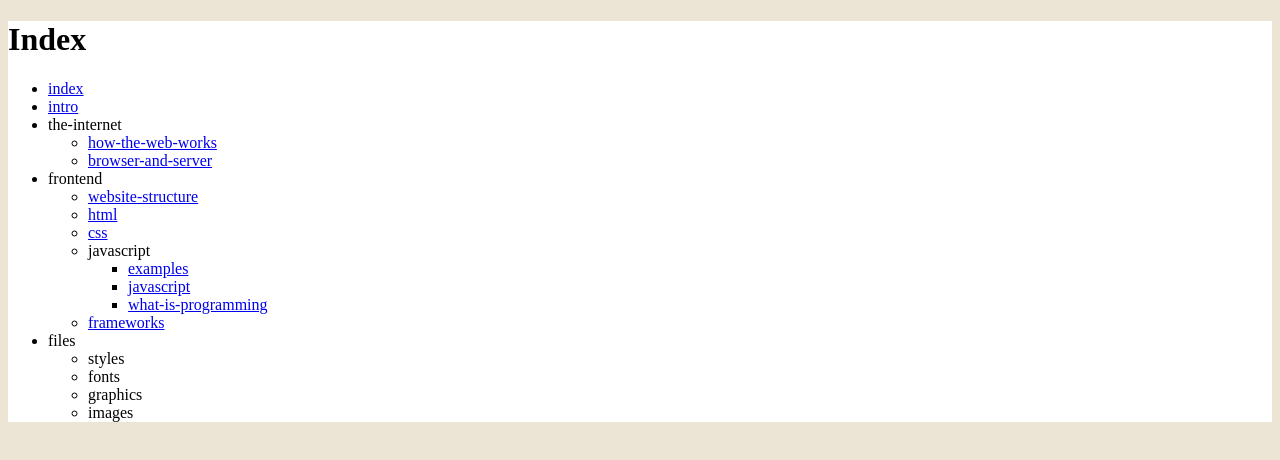
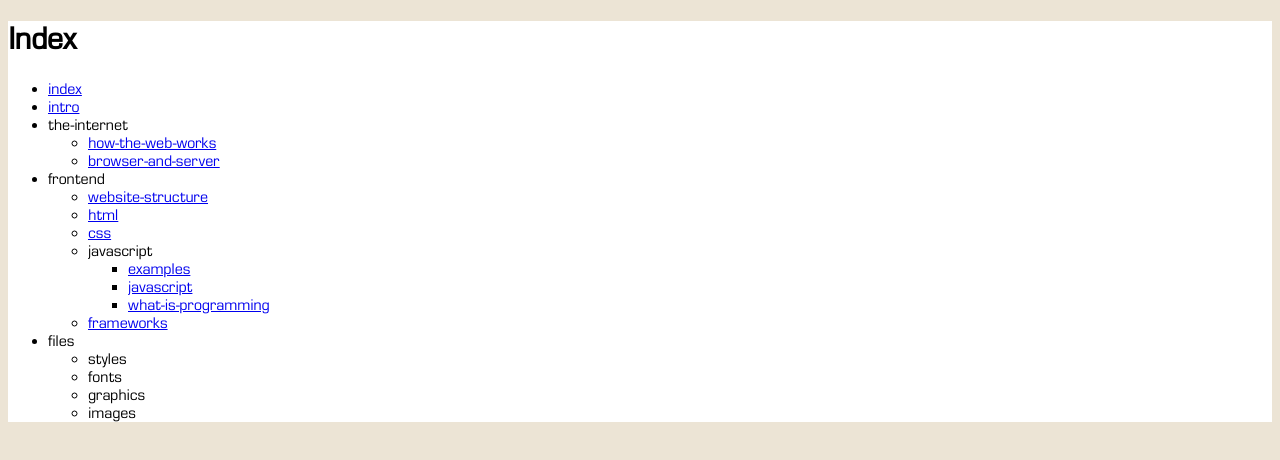
Before and after one commit to tootainz/website-anatomy, a plain HTML site: page index.html in a window 1280 px wide. Drawn offline with Linux system fonts and the light colour scheme; the site is published under a folder, as on GitHub Pages, so addresses that start at the root find nothing.

Commit message:
and fixed stylesheet paths

```diff
--- a/files/styles.css
+++ b/files/styles.css
@@ -17,17 +17,17 @@
 
 @font-face {
     font-family: "Eurotype Bold";
-    src: url("/files/fonts/QTEurotype-Bold.otf");
+    src: url("./fonts/QTEurotype-Bold.otf");
 }
 
 @font-face {
     font-family: "Eurotype";
-    src: url("/files/fonts/QTEurotype.otf");
+    src: url("./fonts/QTEurotype.otf");
 }
 
 @font-face {
     font-family: "Print Char";
-    src: url("/files/fonts/PrintChar21.ttf");
+    src: url("./fonts/PrintChar21.ttf");
 }
 
 /* -------------------------------------------------- */
```
